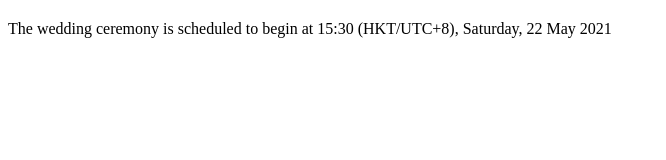
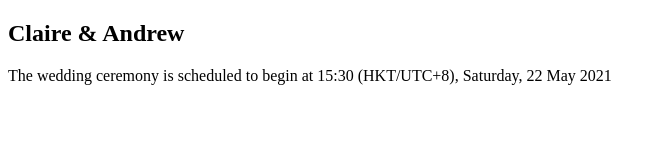
Before and after one commit to andrewwys/claire-n-andrew, a plain HTML site: page index.html in a window 1280 px wide. Shown: the whole page, without its empty margins (0-666 px from the left). Drawn offline with Linux system fonts and the light colour scheme.

Commit message:
added heading

```diff
--- a/index.html
+++ b/index.html
@@ -5,7 +5,7 @@
   </head>
   <body>
     <div>
-        <h2 class="heading"></h2>
+        <h2 class="heading">Claire & Andrew</h2>
         <p class="desc">The wedding ceremony is scheduled to begin at 15:30 (HKT/UTC+8), Saturday, 22 May 2021</p>
     </div>
   </body>
```
